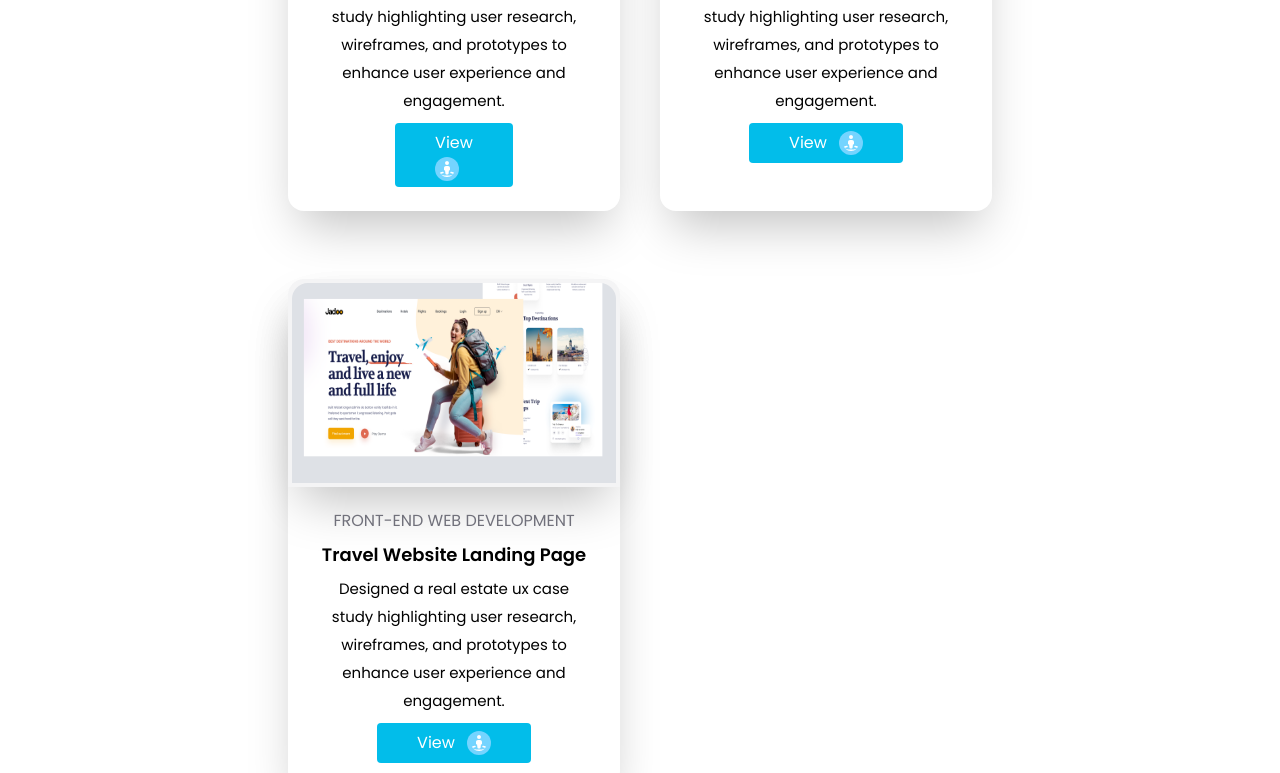
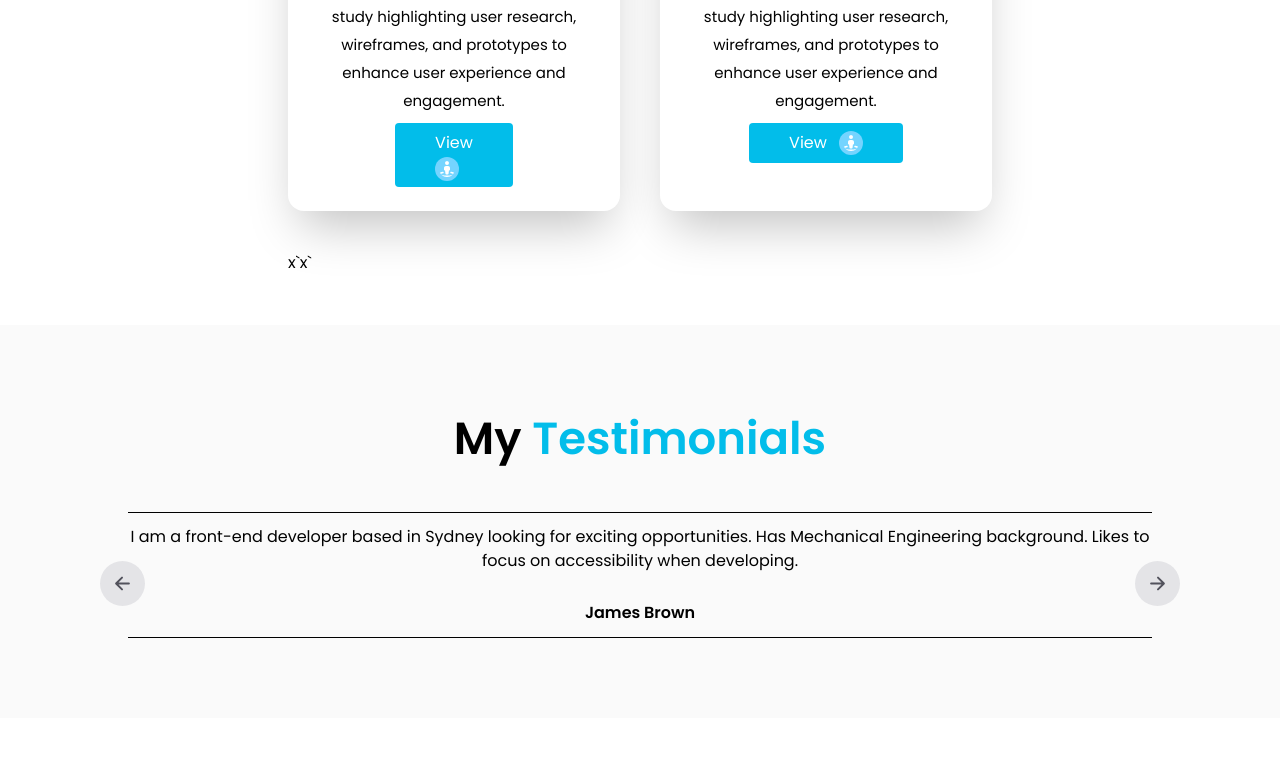
Before and after one commit to DsDigitalz/MyPortfolio-Project, a React (Vite) app: page / in a window 1280 px wide. Shown: the part 5313-6086 px from the top of the page. Built offline with nearby package versions, Linux system fonts and the light colour scheme.

Commit message:
added a new link to the card

```diff
--- a/src/Components/Portfolio.jsx
+++ b/src/Components/Portfolio.jsx
@@ -201,7 +201,7 @@ export default function Portfolio() {
                   experience and engagement.
                 </p>
                 <button className="bg-[#02BDEA] text-white rounded px-10 py-1.5 cursor-pointer active:bg-[#50cbea] flex items-center gap-3 justify-center">
-                 <a href="https://jadootrav.netlify.app/" className="flex items-center gap-3">
+                 <a href="procleaningservices.netlify.app" className="flex items-center gap-3">
 
                   View
                   <FaStreetView className="text-[24px] bg-sky-300 rounded-full p-1" />
@@ -210,37 +210,7 @@ export default function Portfolio() {
               </div>
             </div>
           </div>
-          <div className="mt-7 w-[332px] bg-white pb-3 mx-auto flex justify-center shadow-2xl  rounded-2xl hover:shadow-2xl hover:shadow-sky-200 hover:scale-103 hover:transition-all duration-300">
-            <div className="w-full flex flex-col items-center gap-2 leading-7">
-              <div className="shadow-2xl p-1 w-full bg-zinc-100 rounded-t-2xl">
-                <div>
-                  <img
-                    src={travel}
-                    alt=""
-                    className="rounded-t-2xl w-full h-50"
-                  />
-                </div>
-              </div>
-              <div className="flex flex-col gap-2 items-center p-3">
-                <p className="text-zinc-500">FRONT-END WEB DEVELOPMENT</p>
-                <h1 className="font-semibold text-2xl text-[18px]">
-                  Travel Website Landing Page
-                </h1>
-                <p className="text-center w-[85%] text-[15px]">
-                  Designed a real estate ux case study highlighting user
-                  research, wireframes, and prototypes to enhance user
-                  experience and engagement.
-                </p>
-                <button className="bg-[#02BDEA] text-white rounded px-10 py-1.5 cursor-pointer active:bg-[#50cbea] flex items-center gap-3 justify-center">
-                 <a href="https://jadootrav.netlify.app/" className="flex items-center gap-3">
-
-                  View
-                  <FaStreetView className="text-[24px] bg-sky-300 rounded-full p-1" />
-                </a>
-                </button>
-              </div>
-            </div>
-          </div>
+         x`x`
           {/* <div className="mt-7 w-[332px] bg-white h-[446px] mx-auto flex justify-center shadow-2xl  rounded-2xl hover:shadow-2xl hover:shadow-sky-200 hover:scale-103 hover:transition-all duration-300">
             <div className="w-full flex flex-col items-center gap-2 leading-7">
               <div>
```
